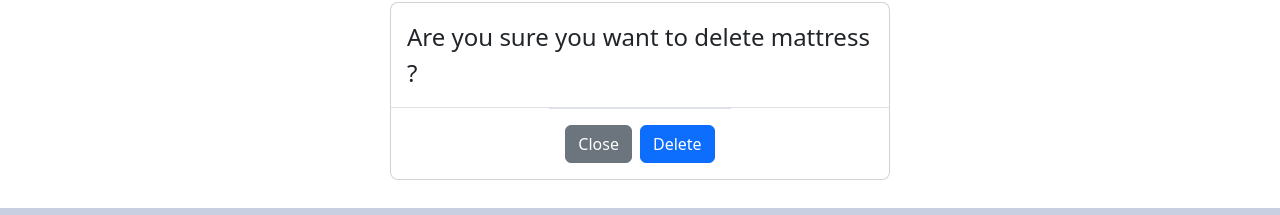
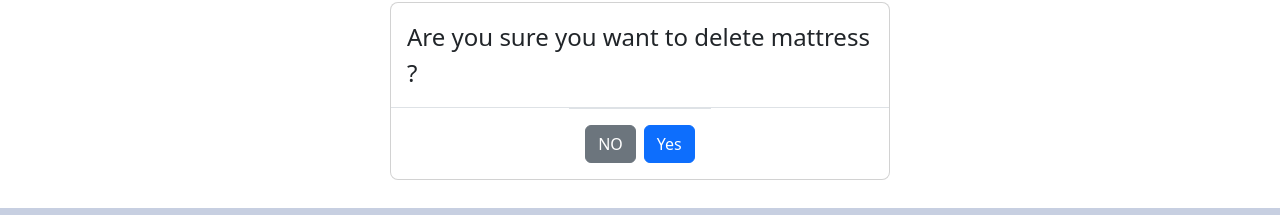
Before and after one commit to Dpetrov88/React-project-mattress, a React (Create React App) app: page /catalog/1 in a window 1280 px wide. Both pictures are taken after a click on the button "Delete". Shown: the part 83-298 px from the top of the page. Built offline with nearby package versions, Linux system fonts and the light colour scheme; no server answers.

Commit message:
Update Details.js

```diff
--- a/src/components/Details/Details.js
+++ b/src/components/Details/Details.js
@@ -34,7 +34,6 @@ export const Details = () => {
             });
     },[]);
 
-
     const isOwner = mattress._ownerId === userId;
 
     const handleShow = () => setShow(true);
@@ -64,8 +63,8 @@ export const Details = () => {
         </Modal.Header>
 
         <Modal.Footer>
-          <Button onClick={handleClose} variant="secondary">Close</Button>
-          <Button onClick={onDeleteClick} variant="primary">Delete</Button>
+          <Button onClick={handleClose} variant="secondary">NO</Button>
+          <Button onClick={onDeleteClick} variant="primary">Yes</Button>
         </Modal.Footer>
       </Modal.Dialog>
     </div>
@@ -105,7 +104,7 @@ export const Details = () => {
 
                 <div className="actionBtn">
 
-                    <p>You already bougth this mattress!</p>
+                    <p>Congratulation! You bougth this mattress!</p>
 
                 </div>
                 }
```
